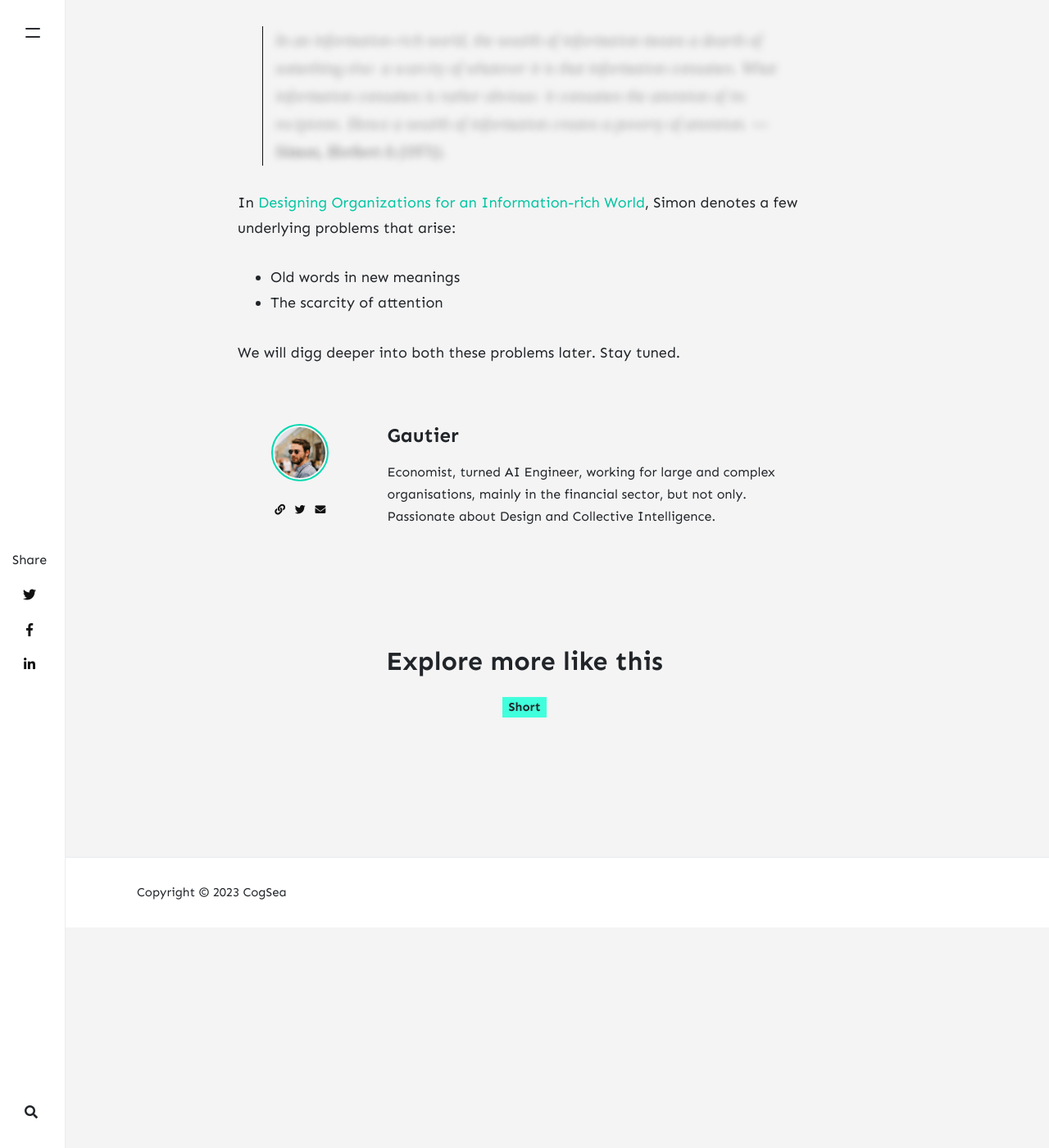
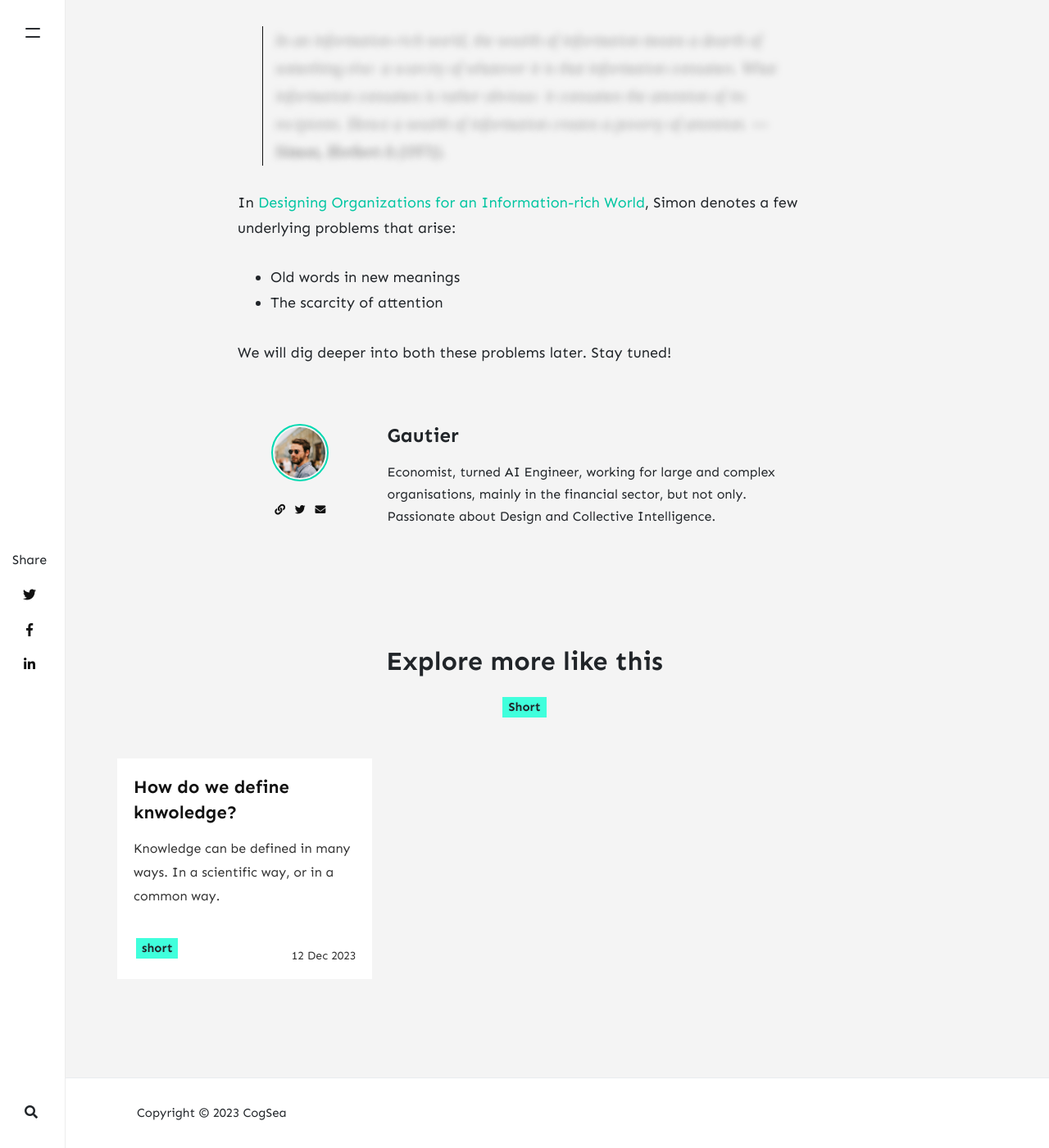
Before and after one commit to cogsea/cogsea.github.io, a Jekyll site: the page built from _posts/2023-12-11-information-waves.md, in a window 1280 px wide and 1400 px high, scrolled down 606 px. Shown: the whole window at 82% size. Built offline with Jekyll 4.4.1, drawn with Linux system fonts in a browser that asks for light colours; nearby versions of some CDN libraries; comment, search, counter and statistics services are not loaded; before the commit the page ends 1737 px from its top, so only the background shows below that.

Commit message:
Creates knowledge short

```diff
--- a/_posts/2023-12-11-information-waves.md
+++ b/_posts/2023-12-11-information-waves.md
@@ -20,4 +20,4 @@ In [Designing Organizations for an Information-rich World](https://web.archive.o
 - Old words in new meanings
 - The scarcity of attention
 
-We will digg deeper into both these problems later. Stay tuned.
+We will dig deeper into both these problems later. Stay tuned!
--- /dev/null
+++ b/_posts/2023-12-12-defining-knowledge.md
@@ -0,0 +1,12 @@
+---
+title: How do we define knwoledge?
+author: gaut
+layout: post
+comments: false
+categories:
+  - short
+description: In the context of information systems and AI taking over the world, knowledge is best defined to us as access to information, or the procedure of its retrieval, rather than its storage.
+---
+Knowledge can be defined in many ways. In a scientific way, or in a common way.
+
+In the context of information systems and AI taking over the world, knowledge is best defined to us as **access to information**, or the **procedure of its retrieval**, rather than its storage.
```
